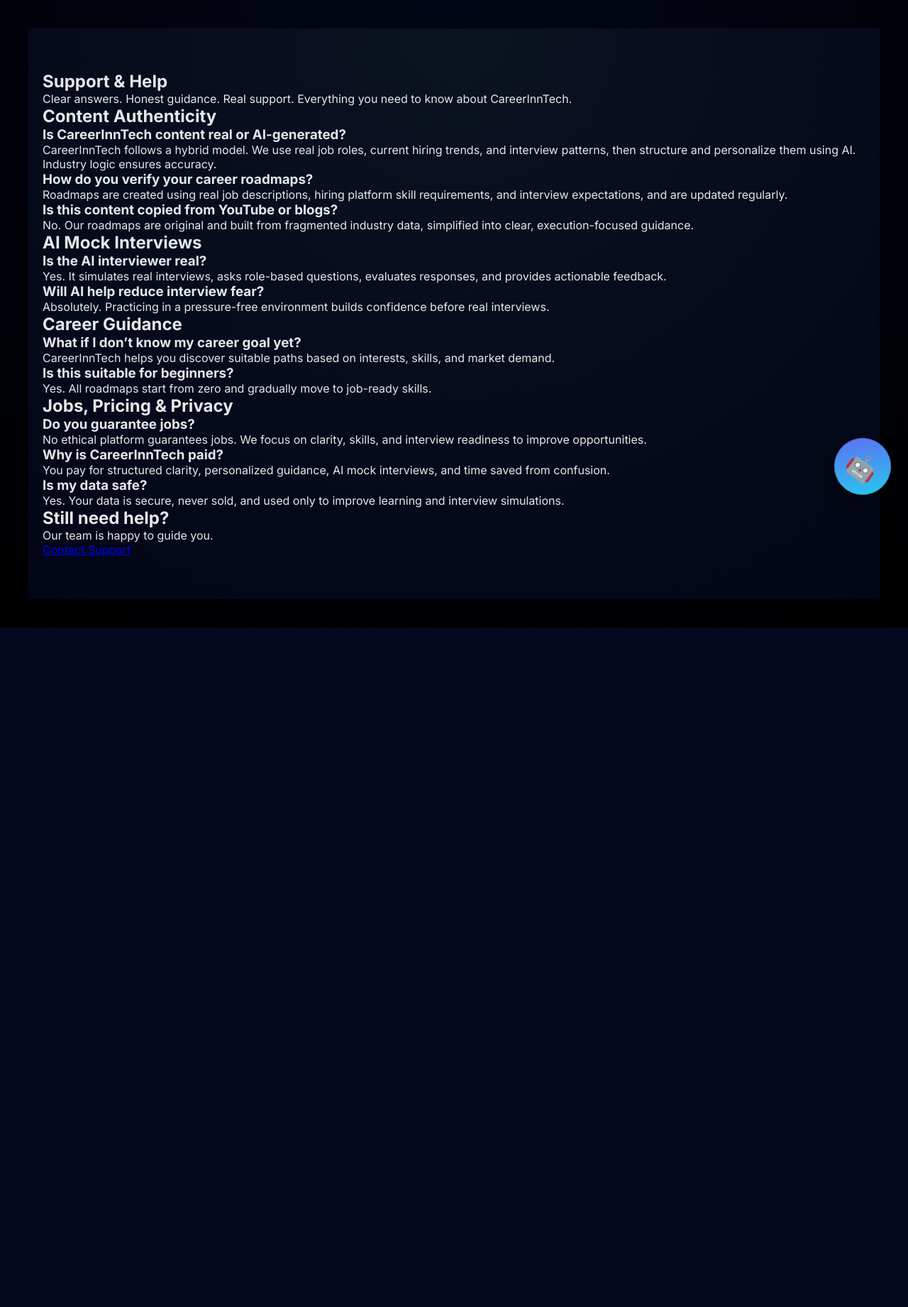
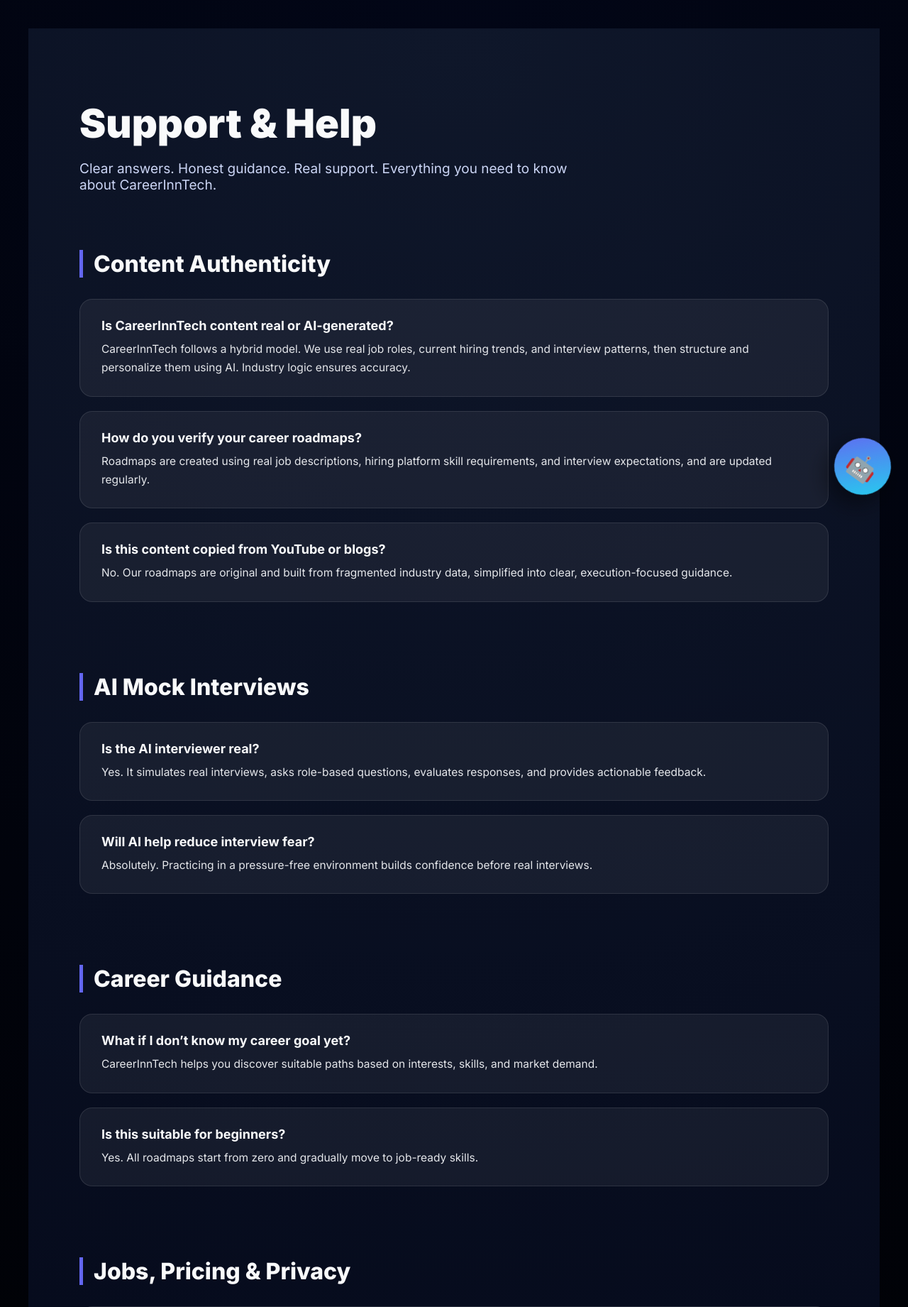
Before and after one commit to ssvprasad144/CareerInnTech, a Django app: page /support/ in a window 1280 px wide. Shown: the part 79-1920 px from the top of the page at 71% size. Before the commit the page ends 963 px from the top, so only its background shows below. Run offline with Django 5.2, Linux system fonts and the light colour scheme.

Commit message:
Update support.css

```diff
--- a/careerinntech/static/css/support.css
+++ b/careerinntech/static/css/support.css
@@ -1,98 +1,111 @@
-/* ================= SUPPORT PAGE ================= */
-
+/* BASE */
 .support-page {
-    min-height: calc(100vh - 80px);
-    padding: 60px 20px;
-    background: radial-gradient(circle at top, #0b1220, #020617);
-    color: #e5e7eb;
+    font-family: 'Inter', sans-serif;
+    background: radial-gradient(circle at top, #0f172a, #020617);
+    padding: 100px 6%;
+    color: #f9fafb;
 }
 
-.support-container {
+/* HERO */
+.support-hero {
     max-width: 900px;
-    margin: 0 auto;
+    margin-bottom: 80px;
 }
 
-.support-container h1 {
-    font-size: 42px;
-    font-weight: 800;
-    margin-bottom: 16px;
-    color: #ffffff;
+.support-hero h1 {
+    font-size: 56px;
+    font-weight: 900;
+    margin-bottom: 18px;
 }
 
-.support-intro {
-    font-size: 18px;
+.support-hero p {
+    font-size: 19px;
     color: #cbd5f5;
-    margin-bottom: 40px;
+    max-width: 700px;
 }
 
-/* ================= FAQ ================= */
-
-.faq-section h2 {
-    font-size: 28px;
-    margin-bottom: 20px;
+/* FAQ CONTAINER */
+.faq-container {
+    display: flex;
+    flex-direction: column;
+    gap: 80px;
 }
 
-.faq-card {
-    background: rgba(255, 255, 255, 0.04);
-    border: 1px solid rgba(255, 255, 255, 0.08);
-    border-radius: 14px;
-    padding: 20px;
-    margin-bottom: 16px;
+/* CATEGORY */
+.faq-category h2 {
+    font-size: 32px;
+    font-weight: 800;
+    margin-bottom: 30px;
+    border-left: 5px solid #6366f1;
+    padding-left: 15px;
 }
 
-.faq-card h3 {
-    font-size: 18px;
-    margin-bottom: 8px;
-    color: #ffffff;
+/* FAQ ITEMS */
+.faq-item {
+    background: rgba(255,255,255,0.06);
+    border: 1px solid rgba(255,255,255,0.1);
+    border-radius: 18px;
+    padding: 26px 30px;
+    margin-bottom: 20px;
+    transition: all 0.3s ease;
 }
 
-.faq-card p {
-    font-size: 15px;
-    color: #d1d5ff;
+.faq-item:hover {
+    transform: translateY(-6px);
+    border-color: rgba(99,102,241,0.6);
+    box-shadow: 0 20px 50px rgba(99,102,241,0.35);
 }
 
-/* ================= CONTACT SUPPORT ================= */
-
-.contact-support {
-    margin-top: 50px;
-    text-align: center;
-}
-
-.contact-support h2 {
-    font-size: 26px;
+.faq-item h3 {
+    font-size: 18px;
+    font-weight: 700;
     margin-bottom: 10px;
 }
 
-.contact-support p {
-    font-size: 16px;
-    color: #c7d2fe;
-    margin-bottom: 20px;
+.faq-item p {
+    font-size: 15.5px;
+    color: #e5e7eb;
+    line-height: 1.7;
 }
 
-.support-btn {
-    display: inline-block;
-    background: linear-gradient(135deg, #4f46e5, #6366f1);
-    color: #ffffff;
-    padding: 14px 28px;
-    border-radius: 999px;
-    text-decoration: none;
-    font-weight: 600;
-    transition: transform 0.2s ease, box-shadow 0.2s ease;
+/* CTA */
+.support-cta {
+    text-align: center;
+    margin-top: 120px;
+    padding: 60px 20px;
+    background: linear-gradient(90deg, #4f46e5, #22c55e);
+    border-radius: 22px;
 }
 
-.support-btn:hover {
-    transform: translateY(-2px);
-    box-shadow: 0 10px 30px rgba(79, 70, 229, 0.4);
+.support-cta h2 {
+    font-size: 34px;
+    font-weight: 800;
+    margin-bottom: 12px;
 }
 
-/* ================= RESPONSIVE ================= */
+.support-cta p {
+    font-size: 17px;
+    margin-bottom: 25px;
+}
 
+.support-cta a {
+    display: inline-block;
+    background: #020617;
+    color: #ffffff;
+    padding: 14px 30px;
+    font-size: 16px;
+    font-weight: 700;
+    border-radius: 10px;
+    text-decoration: none;
+}
+
+/* MOBILE */
 @media (max-width: 768px) {
-    .support-container h1 {
-        font-size: 34px;
+    .support-hero h1 {
+        font-size: 40px;
     }
 
-    .support-intro {
-        font-size: 16px;
+    .faq-category h2 {
+        font-size: 26px;
     }
 }
```
